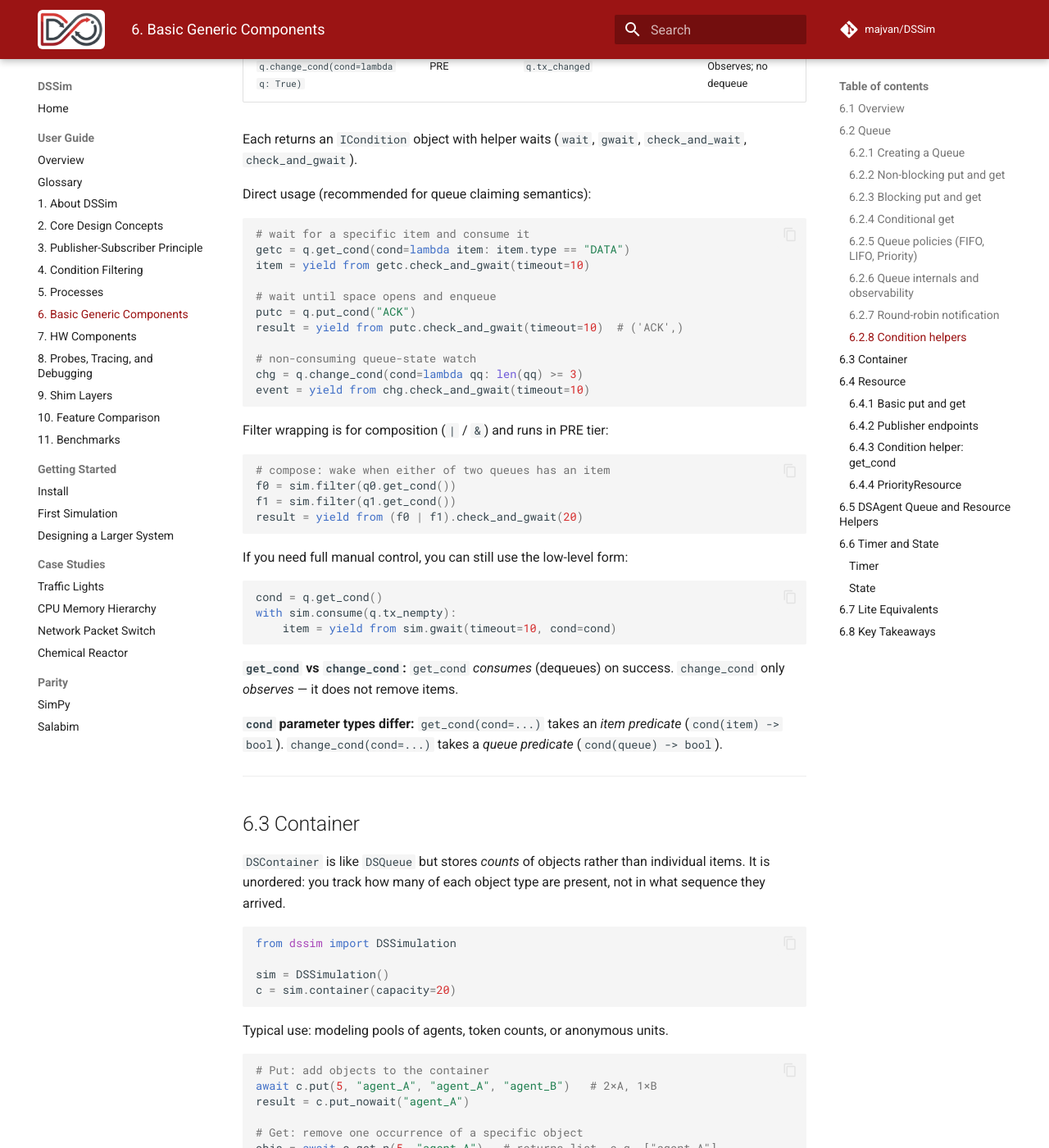
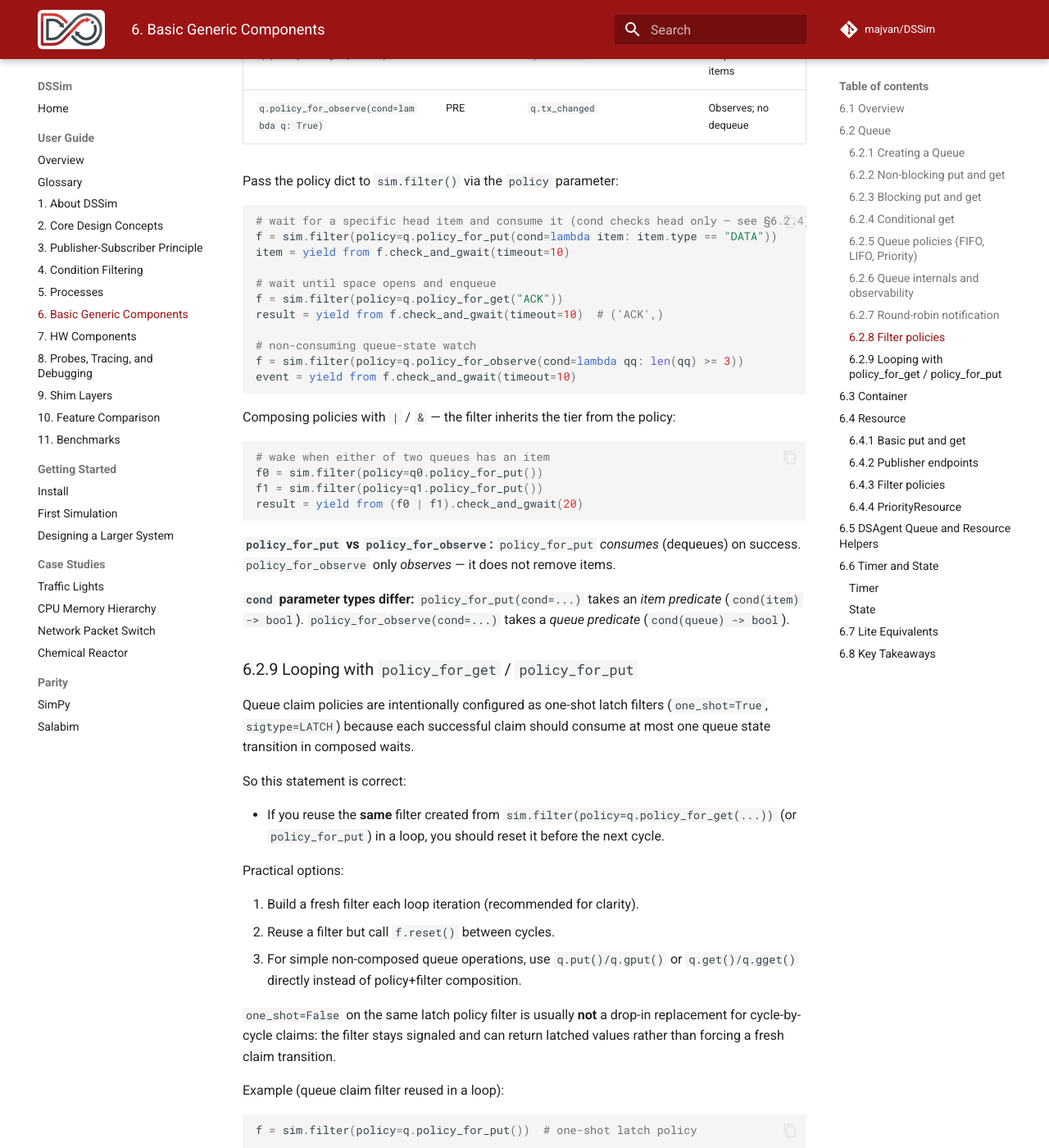
Before and after one commit to majvan/DSSim, an MkDocs documentation site: the page built from docs/user-guide/06-components.md, in a window 1280 px wide and 1400 px high, scrolled down 3259 px. Shown: the whole window at 82% size. Built offline with MkDocs 1.6.1 and Material for MkDocs 9.7.7, drawn with Linux system fonts in a browser that asks for light colours; comment, search, counter and statistics services are not loaded; some of the changed text lies outside the part shown.

Commit message:
Document policies

````diff
--- a/docs/user-guide/06-components.md
+++ b/docs/user-guide/06-components.md
@@ -3,6 +3,7 @@
 ## 6.1 Overview
 
 DSSim ships three stateful simulation components that model the most common coordination patterns:
+The design goal is simple simulation code at call sites while still providing rich flexibility in component behavior and composition.
 
 | Component | What it holds | Blocks when... |
 |---|---|---|
@@ -120,54 +121,80 @@ With `NotifierRoundRobin`, each new event starts notifying from the subscriber t
 
 For priority ordering, pass `NotifierPriority` and specify a `priority` on each `add_subscriber` call.
 
-### 6.2.8 Condition helpers
+### 6.2.8 Filter policies
 
-`DSQueue` provides three condition helper factories:
+`DSQueue` provides three policy factories that return **DSFilter policy
+dicts**.  A policy dict bundles `cond`, `eps`, and `one_shot` so that
+`sim.filter()` can be configured in one call:
 
-| Factory | Default wait tier | Subscribes to | On successful check |
+| Factory | Wait tier | Subscribes to | On successful check |
 |---|---|---|---|
-| `q.get_cond(amount=1, cond=AlwaysTrue)` | CONSUME | `q.tx_nempty` (or `q.tx_changed` if `cond` given) | Dequeues the item(s) |
-| `q.put_cond(*items)` | CONSUME | `q.tx_nfull` | Enqueues the items |
-| `q.change_cond(cond=lambda q: True)` | PRE | `q.tx_changed` | Observes; no dequeue |
+| `q.policy_for_put(amount=1, cond=AlwaysTrue)` | CONSUME | `q.tx_nempty` (or `q.tx_changed` if `cond` given) | Dequeues the item(s) |
+| `q.policy_for_get(*items)` | CONSUME | `q.tx_nfull` | Enqueues the items |
+| `q.policy_for_observe(cond=lambda q: True)` | PRE | `q.tx_changed` | Observes; no dequeue |
 
-Each returns an `ICondition` object with helper waits (`wait`, `gwait`, `check_and_wait`, `check_and_gwait`).
-
-Direct usage (recommended for queue claiming semantics):
+Pass the policy dict to `sim.filter()` via the `policy` parameter:
 
 ```python
-# wait for a specific item and consume it
-getc = q.get_cond(cond=lambda item: item.type == "DATA")
-item = yield from getc.check_and_gwait(timeout=10)
+# wait for a specific head item and consume it (cond checks head only — see §6.2.4)
+f = sim.filter(policy=q.policy_for_put(cond=lambda item: item.type == "DATA"))
+item = yield from f.check_and_gwait(timeout=10)
 
 # wait until space opens and enqueue
-putc = q.put_cond("ACK")
-result = yield from putc.check_and_gwait(timeout=10)  # ('ACK',)
+f = sim.filter(policy=q.policy_for_get("ACK"))
+result = yield from f.check_and_gwait(timeout=10)  # ('ACK',)
 
 # non-consuming queue-state watch
-chg = q.change_cond(cond=lambda qq: len(qq) >= 3)
-event = yield from chg.check_and_gwait(timeout=10)
+f = sim.filter(policy=q.policy_for_observe(cond=lambda qq: len(qq) >= 3))
+event = yield from f.check_and_gwait(timeout=10)
 ```
 
-Filter wrapping is for composition (`|` / `&`) and runs in PRE tier:
+Composing policies with `|` / `&` — the filter inherits the tier from the
+policy:
 
 ```python
-# compose: wake when either of two queues has an item
-f0 = sim.filter(q0.get_cond())
-f1 = sim.filter(q1.get_cond())
+# wake when either of two queues has an item
+f0 = sim.filter(policy=q0.policy_for_put())
+f1 = sim.filter(policy=q1.policy_for_put())
 result = yield from (f0 | f1).check_and_gwait(20)
 ```
 
-If you need full manual control, you can still use the low-level form:
+**`policy_for_put` vs `policy_for_observe`:** `policy_for_put` *consumes* (dequeues) on success. `policy_for_observe` only *observes* — it does not remove items.
+
+**`cond` parameter types differ:** `policy_for_put(cond=...)` takes an *item predicate* (`cond(item) -> bool`). `policy_for_observe(cond=...)` takes a *queue predicate* (`cond(queue) -> bool`).
+
+### 6.2.9 Looping with `policy_for_get` / `policy_for_put`
+
+Queue claim policies are intentionally configured as one-shot latch filters
+(`one_shot=True`, `sigtype=LATCH`) because each successful claim should consume
+at most one queue state transition in composed waits.
+
+So this statement is correct:
+
+- If you reuse the **same** filter created from `sim.filter(policy=q.policy_for_get(...))`
+  (or `policy_for_put`) in a loop, you should reset it before the next cycle.
+
+Practical options:
+
+1. Build a fresh filter each loop iteration (recommended for clarity).
+2. Reuse a filter but call `f.reset()` between cycles.
+3. For simple non-composed queue operations, use `q.put()/q.gput()` or
+   `q.get()/q.gget()` directly instead of policy+filter composition.
+
+`one_shot=False` on the same latch policy filter is usually **not** a drop-in
+replacement for cycle-by-cycle claims: the filter stays signaled and can return
+latched values rather than forcing a fresh claim transition.
+
+Example (queue claim filter reused in a loop):
 
 ```python
-cond = q.get_cond()
-with sim.consume(q.tx_nempty):
-    item = yield from sim.gwait(timeout=10, cond=cond)
+f = sim.filter(policy=q.policy_for_put())  # one-shot latch policy
+
+for _ in range(2):
+    item = await f.check_and_wait(10)      # cycle 1 consumes one item
+    await do_something_else()
+    f.reset()                              # required before next cycle
 ```
-
-**`get_cond` vs `change_cond`:** `get_cond` *consumes* (dequeues) on success. `change_cond` only *observes* — it does not remove items.
-
-**`cond` parameter types differ:** `get_cond(cond=...)` takes an *item predicate* (`cond(item) -> bool`). `change_cond(cond=...)` takes a *queue predicate* (`cond(queue) -> bool`).
 
 ---
 
@@ -246,25 +273,41 @@ Generator variants exist for all: `gput`, `gput_n`, `gget`, `gget_n`.
 | `r.tx_nfull` | pool transitions from capacity to below capacity |
 | `r.tx_changed` | any change |
 
-### 6.4.3 Condition helper: get_cond
+### 6.4.3 Filter policies
 
-`DSResource` (and `DSPriorityResource`) expose a `get_cond()` factory for use with `sim.filter()`:
+`DSResource` (and `DSPriorityResource`) expose a `policy_for_get()` factory
+that returns a **DSFilter policy dict**.  Pass the policy to `sim.filter()` via the `policy` parameter:
 
 ```python
-cond = r.get_cond(amount=2)   # or get_cond(amount=1, priority=1, preempt=True)
-f = sim.filter(cond)
+f = sim.filter(policy=r.policy_for_get(amount=2))
+# or: sim.filter(policy=r.policy_for_get(amount=1, priority=1, preempt=True))
 result = yield from f.check_and_gwait(timeout=10)
 amount = f.cond.cond_value()   # amount actually acquired
 ```
 
-`get_cond` subscribes to `r.tx_nempty`. On each condition check it attempts immediate acquisition; for `DSPriorityResource` this also handles preemption. The returned amount is available via `cond_value()`.
+The policy dict bundles `cond`, `eps`, and `one_shot` so that `sim.filter()`
+is configured in one call.  `policy_for_get` subscribes to `r.tx_nempty`.
+On each condition check it attempts immediate acquisition; for
+`DSPriorityResource` this also handles preemption.  The returned amount is
+available via `cond_value()`.
 
 Combining two resources in a circuit (wait for both):
 
 ```python
-f0 = sim.filter(r0.get_cond())
-f1 = sim.filter(r1.get_cond())
+f0 = sim.filter(policy=r0.policy_for_get())
+f1 = sim.filter(policy=r1.policy_for_get())
 result = yield from (f0 & f1).check_and_gwait(timeout=20)
+```
+
+When reusing the same claim filter in a loop, reset between cycles:
+
+```python
+f = sim.filter(policy=r.policy_for_get(amount=1))  # one-shot latch policy
+
+for _ in range(2):
+    got = await f.check_and_wait(10)               # acquires one unit
+    await do_something_else()
+    f.reset()                                      # required before next cycle
 ```
 
 ### 6.4.4 PriorityResource
@@ -403,6 +446,6 @@ Use `DSLiteQueue` when you do not need monitoring endpoints, conditional gets, o
 - `DSQueue` supports FIFO, LIFO, and priority ordering via the `policy` parameter.
 - Publisher endpoints (`tx_nempty`, `tx_nfull`, `tx_changed`) can be subscribed to for monitoring without interfering with blocking semantics.
 - `NotifierRoundRobin` on the `nempty_ep` distributes wake-ups fairly across multiple waiters.
-- **Condition helpers** (`get_cond`, `put_cond`, `change_cond` on queues; `get_cond` on resources) wrap acquisition logic in `ICondition` objects for use with `sim.filter()` — enabling composable OR/AND waits across multiple components without manual `with sim.consume(...)` blocks.
+- **Policy helpers** (`policy_for_put`, `policy_for_get`, `policy_for_observe` on queues; `policy_for_get` on resources) return DSFilter policy dicts for composable OR/AND waits across multiple components without manual `with sim.consume(...)` blocks.
 - `DSAgent` provides ergonomic wrappers for queue and resource operations inside agent processes.
 - Use `DSLiteQueue` / `DSLiteResource` when throughput matters more than event routing expressiveness.
````
Also changed, not shown: docs/guides/queues.md (+13 -13 lines), docs/guides/resources.md (+7 -7 lines), docs/user-guide/04-condition-filtering.md (+48 -7 lines).
